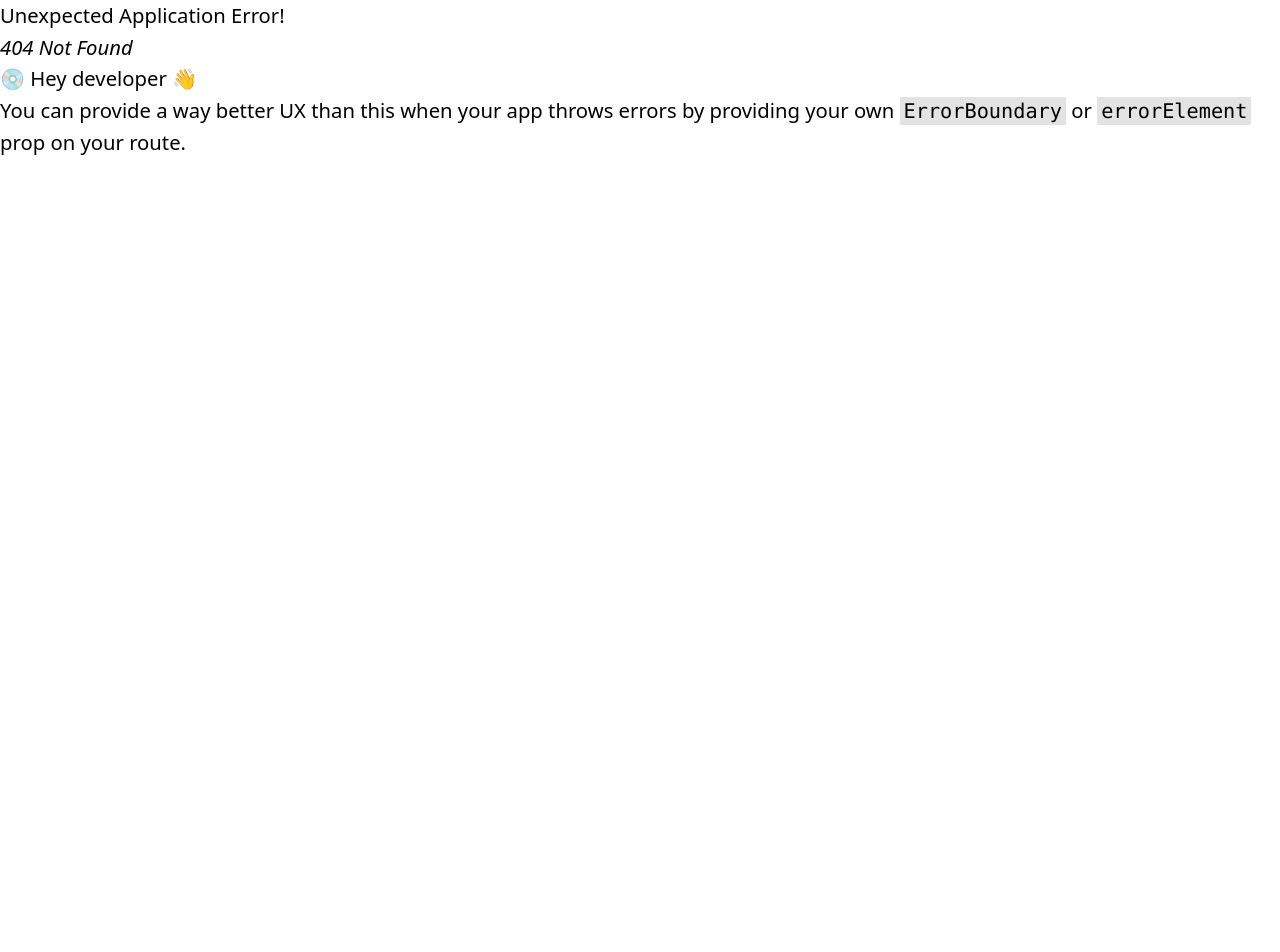
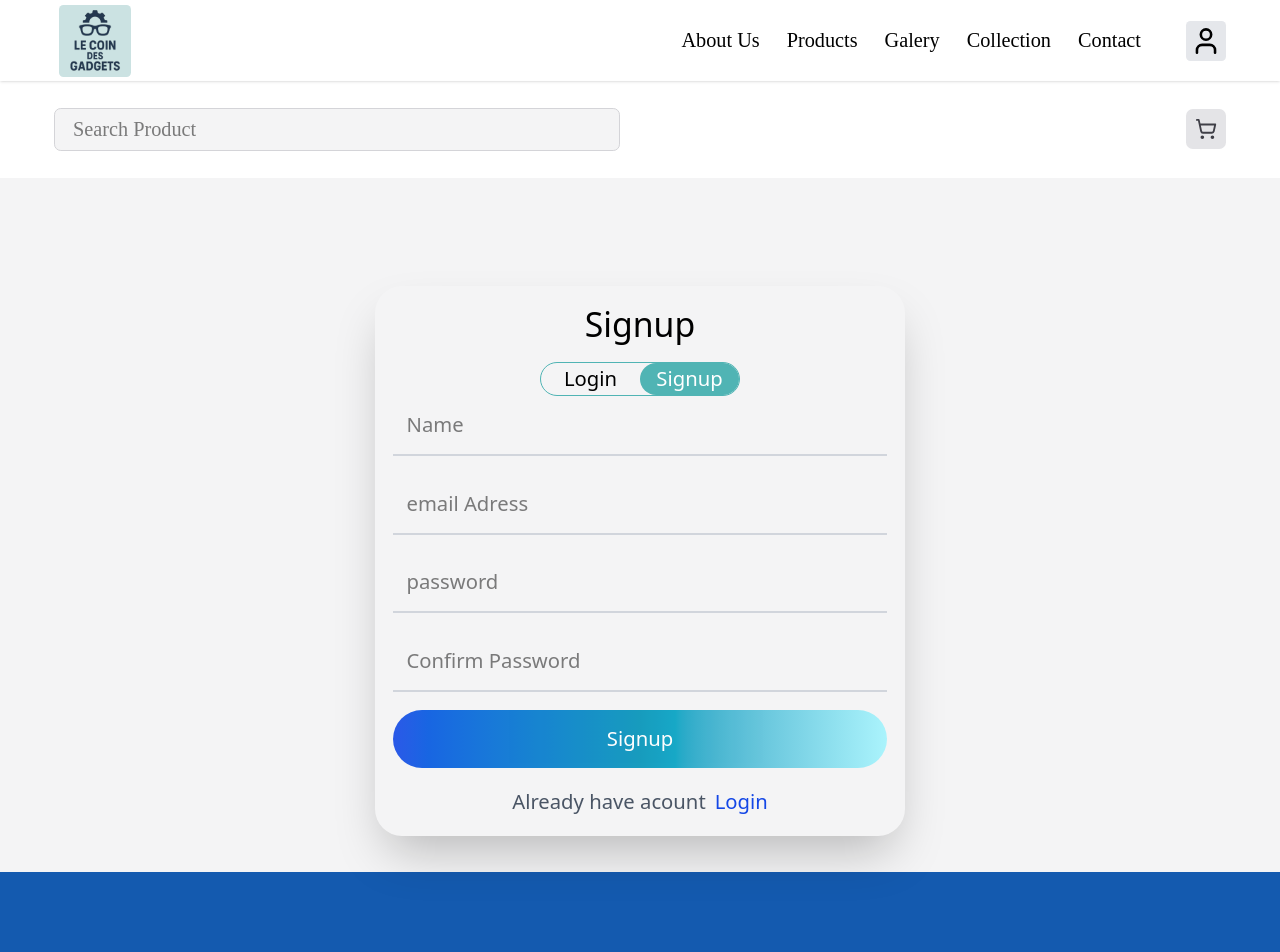
Before and after one commit to FabieRv/coin_de_gadgets, a React (Vite) app: page /login in a window 1280 px wide. Before the commit this address had no page. Shown: the top 952 px of the page. Before the commit the page ends 800 px from the top, so only its background shows below. Built offline with nearby package versions, Linux system fonts and the light colour scheme.

Commit message:
ajout de auth

```diff
--- /dev/null
+++ b/src/components/Auth/Login.tsx
@@ -0,0 +1,106 @@
+import { useState } from "react"
+import Container from "../common/Container"
+
+function Login() {
+  const [isLoginMode, setIsLoginMode] = useState(false)
+  return (
+    <div className="bg-zinc-100">
+      <Container className="flex justify-center w-full h-full">
+        <div className="grid place-items-center w-[530px] bg-transparent rounded-3xl shadow-2xl  p-4">
+          <div className="flex justify-center mb-4">
+            <h2 className=" text-3xl text-center ">
+              {isLoginMode ? "Login" : "Signup"}
+            </h2>
+          </div>
+          <div className="relative flex  m-4 w-[200px] border border-[#50B4B4] rounded-full">
+            {/* Bouton Login */}
+            <button
+              className={`w-1/2 text-lg font-medium transition-all z-10 ${
+                isLoginMode ? "text-white" : "text-black"
+              }`}
+              onClick={() => {
+                setIsLoginMode(true)
+              }}
+            >
+              Login
+            </button>
+            {/* Bouton Signup */}
+            <button
+              onClick={() => setIsLoginMode(false)}
+              className={`w-1/2 text-lg font-medium transition-all z-10 ${
+                !isLoginMode ? "text-white" : "text-black"
+              }`}
+            >
+              Signup
+            </button>
+
+            <div
+              // MODIFICATION ICI : Remplacement du dégradé par la couleur unie
+              className={`absolute top-0 h-full w-1/2 rounded-full bg-[#50B4B4] ${
+                isLoginMode ? "left-0" : "left-1/2"
+              }`}
+            ></div>
+          </div>
+          <div>
+            <form className="space-y-4">
+              {!isLoginMode && (
+                <input
+                  placeholder="Name"
+                  required
+                  className="w-full p-3 border-b-2 border-gray-300 outline-none focus:border-cyan-100"
+                />
+              )}
+              <input
+                type="email"
+                placeholder="email Adress"
+                required
+                className="w-full p-3 border-b-2 border-gray-300 outline-none focus:border-cyan-100"
+              />
+              <input
+                type="password"
+                placeholder="password"
+                required
+                className="w-full p-3 border-b-2 border-gray-300 outline-none focus:border-cyan-100"
+              />
+              {!isLoginMode && (
+                <input
+                  type="password"
+                  placeholder="Confirm Password"
+                  className="w-full p-3 border-b-2 border-gray-300 outline-none focus:border-cyan-100"
+                />
+              )}
+              {isLoginMode && (
+                <div className="text-right">
+                  <p className="text-blue-600 hover:underline">
+                    Forgot Password
+                  </p>
+                </div>
+              )}
+              <button className="w-full p-3 bg-gradient-to-r from-blue-700 via-cyan-600 to-cyan-200 text-white rounded-full text-lg font-medium opacity-90 transition">
+                {isLoginMode ? "Login" : "Signup"}
+              </button>
+
+              {/*switch text*/}
+              <div className="flex justify-center gap-2">
+                <p className="text-center text-gray-600">
+                  {isLoginMode
+                    ? "Don't have an  account"
+                    : "Already have acount"}
+                </p>
+                <a
+                  href="#"
+                  onClick={(e) => setIsLoginMode(!isLoginMode)}
+                  className="text-blue-700"
+                >
+                  {isLoginMode ? "Singup " : "Login"}
+                </a>
+              </div>
+            </form>
+          </div>
+        </div>
+      </Container>
+    </div>
+  )
+}
+
+export default Login
--- /dev/null
+++ b/src/components/Auth/Signup.tsx
@@ -0,0 +1,106 @@
+import { useState } from "react"
+import Container from "../common/Container"
+
+function Signup() {
+  const [isLoginMode, setIsLoginMode] = useState(false)
+  return (
+    <div className="bg-zinc-100">
+      <Container className="flex justify-center w-full h-full">
+        <div className="grid place-items-center w-[530px] bg-transparent rounded-3xl shadow-2xl  p-4">
+          <div className="flex justify-center mb-4">
+            <h2 className=" text-3xl text-center ">
+              {isLoginMode ? "Login" : "Signup"}
+            </h2>
+          </div>
+          <div className="relative flex  m-4 w-[200px] border border-[#50B4B4] rounded-full">
+            {/* Bouton Login */}
+            <button
+              className={`w-1/2 text-lg font-medium transition-all z-10 ${
+                isLoginMode ? "text-white" : "text-black"
+              }`}
+              onClick={() => {
+                setIsLoginMode(true)
+              }}
+            >
+              Login
+            </button>
+            {/* Bouton Signup */}
+            <button
+              onClick={() => setIsLoginMode(false)}
+              className={`w-1/2 text-lg font-medium transition-all z-10 ${
+                !isLoginMode ? "text-white" : "text-black"
+              }`}
+            >
+              Signup
+            </button>
+
+            <div
+              // MODIFICATION ICI : Remplacement du dégradé par la couleur unie
+              className={`absolute top-0 h-full w-1/2 rounded-full bg-[#50B4B4] ${
+                isLoginMode ? "left-0" : "left-1/2"
+              }`}
+            ></div>
+          </div>
+          <div>
+            <form className="space-y-4">
+              {!isLoginMode && (
+                <input
+                  placeholder="Name"
+                  required
+                  className="w-full p-3 border-b-2 border-gray-300 outline-none focus:border-cyan-100"
+                />
+              )}
+              <input
+                type="email"
+                placeholder="email Adress"
+                required
+                className="w-full p-3 border-b-2 border-gray-300 outline-none focus:border-cyan-100"
+              />
+              <input
+                type="password"
+                placeholder="password"
+                required
+                className="w-full p-3 border-b-2 border-gray-300 outline-none focus:border-cyan-100"
+              />
+              {!isLoginMode && (
+                <input
+                  type="password"
+                  placeholder="Confirm Password"
+                  className="w-full p-3 border-b-2 border-gray-300 outline-none focus:border-cyan-100"
+                />
+              )}
+              {isLoginMode && (
+                <div className="text-right">
+                  <p className="text-blue-600 hover:underline">
+                    Forgot Password
+                  </p>
+                </div>
+              )}
+              <button className="w-full p-3 bg-gradient-to-r from-blue-700 via-cyan-600 to-cyan-200 text-white rounded-full text-lg font-medium opacity-90 transition">
+                {isLoginMode ? "Login" : "Signup"}
+              </button>
+
+              {/*switch text*/}
+              <div className="flex justify-center gap-2">
+                <p className="text-center text-gray-600">
+                  {isLoginMode
+                    ? "Don't have an  account"
+                    : "Already have acount"}
+                </p>
+                <a
+                  href="#"
+                  onClick={(e) => setIsLoginMode(!isLoginMode)}
+                  className="text-blue-700"
+                >
+                  {isLoginMode ? "Singup " : "Login"}
+                </a>
+              </div>
+            </form>
+          </div>
+        </div>
+      </Container>
+    </div>
+  )
+}
+
+export default Signup
--- a/src/components/Layout/Header.tsx
+++ b/src/components/Layout/Header.tsx
@@ -65,10 +65,10 @@ function Header() {
           {isOpen && (
             <ul className="w-[150px] absolute right-0 top-12 bg-zinc-50 z-10 gap-4 flex flex-col p-2 rounded shadow">
               <li>
-                <Link to="/">Sign</Link>
+                <Link to="/signup">Signup</Link>
               </li>
               <li>
-                <Link to="/">My Count</Link>
+                <Link to="/login">Login</Link>
               </li>
             </ul>
           )}
--- a/src/components/Layout/footer.tsx
+++ b/src/components/Layout/footer.tsx
@@ -5,8 +5,9 @@ import { Facebook, Instagram, Twitter, Youtube } from "lucide-react"
 
 function Footer() {
   return (
-    <div className="mt-8">
-      <div className="bg-blue-950 text-white font-Montser">
+    <div>
+      <div className="bg-zinc-100 p-4 "></div>
+      <div className="bg-[#145aaf] text-white font-Montser">
         <Container
           tag="footer"
           className="flex flex-col lg:flex-row justify-between lg:py-10"
@@ -17,7 +18,7 @@ function Footer() {
               <input
                 type="text"
                 placeholder="Enter Your Email"
-                className="py-3 px-4 rounded shadow-md w-full bg-zinc-100 text-black"
+                className="py-3 px-4 rounded  w-full bg-zinc-100 text-black"
               />
 
               <Button label="Submit" className="py-3 px-6 sm:w-auto w-full" />
@@ -26,7 +27,7 @@ function Footer() {
         </Container>
       </div>
 
-      <div className="bg-blue-950 text-white">
+      <div className="bg-[#145aaf] text-white">
         <Container className=" font-Montser  lg:py-2!">
           <div className="grid grid-cols-1 md:grid-cols-2 xl:grid-cols-4 gap-10 pb-4">
             <div className="gap-4">
--- a/src/components/constant/index.ts
+++ b/src/components/constant/index.ts
@@ -4,8 +4,9 @@ export const headerLinkData: LinkType[] = [
   { label: "About Us", href: "/about" },
   { label: "Products", href: "/products/:id" },
   { label: "Galery", href: "/gallery" },
-  { label: "FQA", href: "/fqa" },
+  { label: "Collection", href: "/collection" },
   { label: "Contact", href: "/contact" },
+
 ]
 
 import type { Product } from "../Types"
--- /dev/null
+++ b/src/components/pages/Collection/Collection.tsx
@@ -0,0 +1,5 @@
+function Collection() {
+  return <div>Collection</div>
+}
+
+export default Collection
--- a/src/components/pages/FQA/Fqa.tsx
+++ /dev/null
@@ -1,5 +0,0 @@
-function Fqa() {
-  return <div>Fqa</div>
-}
-
-export default Fqa
--- a/src/index.css
+++ b/src/index.css
@@ -17,6 +17,8 @@ html {
 
 .bg {
   background-image: url("/images/bg_10.jpg");
+  background-image: linear-gradient(rgba(0, 0, 0, 0.2), rgba(0, 0, 0, 0.2)),
+    url("/images/bg_10.jpg");
   background-size: cover;
   background-position: center;
   height: 500px;
```
Also changed, not shown: src/router.tsx (+6 -3 lines).
